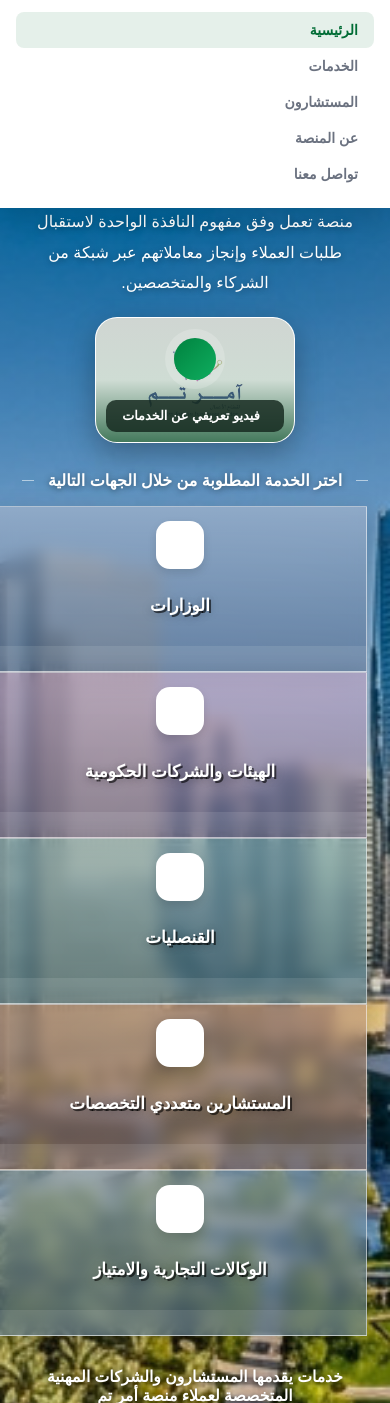
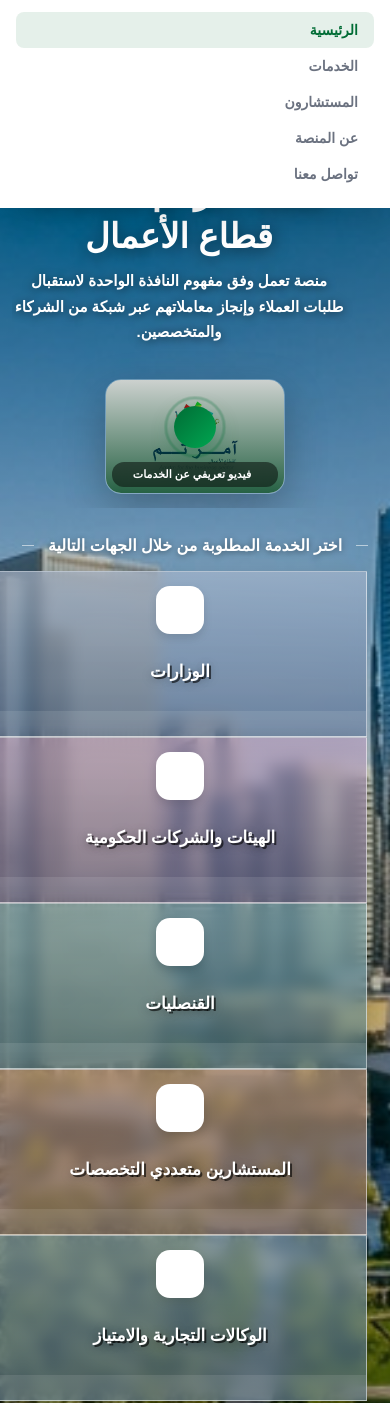
Before and after one commit to Asjadfaroq/amrtm-business-homepage, a Laravel app: page / in a window 390 px wide. Shown: the part 73-1476 px from the top of the page. Run offline with Laravel 12, Linux system fonts and the light colour scheme; data comes from the database, SQL or seed files in the repository; style sheets or scripts are compiled from the project's sources.

Commit message:
Refine hero layout and video card

```diff
--- a/resources/css/components/hero.css
+++ b/resources/css/components/hero.css
@@ -1,16 +1,29 @@
 .hero {
     position: relative;
-    flex: 1 1 auto;
-    min-height: 620px;
-    overflow: hidden;
+    z-index: 1;
+    flex: 1 1 0;
+    min-height: 0;
+    overflow: hidden auto;
+    overscroll-behavior: contain;
+    scrollbar-width: thin;
     color: #fff;
-    background: #1d3a4a;
 }
 
-.hero-slides,
-.hero-shade {
+.hero-slides {
+    position: fixed;
+    inset-inline: 0;
+    top: 70px;
+    z-index: 0;
+    height: 90vh;
+}
+
+.hero-slides::after {
+    content: "";
     position: absolute;
     inset: 0;
+    z-index: 1;
+    background: linear-gradient(rgba(0, 20, 11, 0.55) 0%, rgba(0, 20, 11, 0.15) 38%, rgba(0, 20, 11, 0.55) 100%);
+    pointer-events: none;
 }
 
 .hero-slides .carousel-inner,
@@ -21,11 +34,7 @@
 .hero-slides .carousel-item {
     background-size: cover;
     background-position: center;
-    transition-duration: 1.2s;
-}
-
-.hero-shade {
-    background: linear-gradient(180deg, rgba(8, 40, 60, 0.55) 0%, rgba(8, 40, 60, 0.12) 38%, rgba(0, 0, 0, 0.08) 100%);
+    transition-duration: 1.5s;
 }
 
 .hero-inner {
@@ -36,74 +45,87 @@
 .hero-top {
     display: flex;
     align-items: flex-start;
-    gap: 39px;
-    padding-inline-start: 35px;
+    justify-content: space-between;
+    gap: 24px;
+    overflow: hidden;
 }
 
 .hero-copy {
-    flex: 1 1 auto;
-    min-width: 0;
-    padding-top: 25px;
+    position: relative;
+    flex: 1 1 0;
+    overflow: hidden;
 }
 
-.hero-headline {
-    display: flex;
-    align-items: flex-start;
-    justify-content: space-between;
-    gap: 24px;
+.hero-badge {
+    position: absolute;
+    inset-inline-end: 0;
+    top: 24px;
+    z-index: 5;
+    display: inline-flex;
+    align-items: center;
+    gap: 10px;
+    padding: 13px 22px;
+    border: 1.5px solid rgba(255, 255, 255, 0.35);
+    border-radius: 16px;
+    background: linear-gradient(135deg, var(--brand), var(--brand-light));
+    box-shadow: 0 14px 32px -8px rgba(0, 108, 53, 0.65);
+    font-size: 14.5px;
+    font-weight: 800;
+    color: #fff;
+    transition: transform 0.3s, box-shadow 0.3s;
+}
+
+.hero-badge:hover {
+    transform: translateY(-3px);
+    box-shadow: 0 20px 42px -8px rgba(0, 108, 53, 0.8);
+    color: #fff;
+}
+
+.hero-badge i {
+    font-size: 16px;
+}
+
+.hero-heading {
+    margin-bottom: 18px;
+    margin-inline-start: 32px;
+    padding-top: 24px;
 }
 
 .hero-title {
+    display: inline-block;
     margin: 0;
-    font-size: 2.2rem;
-    font-weight: 700;
-    line-height: 1.35;
-    text-shadow: 0 2px 10px rgba(0, 0, 0, 0.25);
+    font-size: 34px;
+    font-weight: 900;
+    line-height: 1.3;
+    text-shadow: 0 2px 16px rgba(0, 0, 0, 0.5);
 }
 
 .hero-lead {
-    margin: 12px 0 0;
-    font-size: 1.14rem;
+    display: inline-block;
+    margin: 0 0 16px;
+    margin-inline-start: 32px;
+    font-size: 18px;
+    font-weight: 600;
     line-height: 1.9;
-    text-shadow: 0 1px 6px rgba(0, 0, 0, 0.35);
+    text-shadow: 0 1px 10px rgba(0, 0, 0, 0.6);
 }
 
-.hero-badge {
-    display: inline-flex;
-    align-items: center;
-    justify-content: center;
-    gap: 10px;
-    flex: 0 0 auto;
-    height: 49px;
-    padding: 0 23px;
-    border: 1px solid rgba(255, 255, 255, 0.35);
-    border-radius: 14px;
-    background: linear-gradient(90deg, #00713a 0%, #0c9a55 100%);
-    box-shadow: 0 8px 22px rgba(0, 80, 40, 0.35);
-    font-size: 0.94rem;
-    font-weight: 700;
-    color: #fff;
-    white-space: nowrap;
-}
-
-.hero-badge:hover {
-    color: #fff;
-    filter: brightness(1.06);
+.video-box {
+    display: flex;
+    justify-content: flex-end;
+    flex: 1 1 0;
+    max-width: 215px;
 }
 
 .video-card {
     position: relative;
-    display: flex;
-    flex-direction: column;
-    align-items: center;
-    flex: 0 0 200px;
     width: 200px;
     height: 200px;
     padding: 0;
-    border: 1px solid rgba(255, 255, 255, 0.45);
-    border-radius: 22px;
-    background: #fff;
-    box-shadow: 0 10px 28px rgba(0, 0, 0, 0.28);
+    border: 1.5px solid rgba(255, 255, 255, 0.25);
+    border-radius: 24px;
+    background: none;
+    box-shadow: 0 15px 40px rgba(0, 0, 0, 0.25);
     overflow: hidden;
 }
 
@@ -111,94 +133,171 @@
     content: "";
     position: absolute;
     inset: 0;
-    background: linear-gradient(180deg, rgba(176, 186, 180, 0.6) 0%, rgba(140, 172, 152, 0.42) 50%, rgba(52, 110, 78, 0.92) 100%);
+    background: linear-gradient(180deg, rgba(0, 25, 12, 0.2) 0%, rgba(0, 70, 35, 0.85) 100%);
+    pointer-events: none;
 }
 
 .video-card-poster {
-    position: absolute;
-    inset: 0;
+    display: block;
     width: 100%;
     height: 100%;
     object-fit: cover;
 }
 
 .video-card-play {
-    position: relative;
-    z-index: 1;
-    display: grid;
-    place-items: center;
+    position: absolute;
+    top: 42%;
+    left: 50%;
+    z-index: 3;
+    display: flex;
+    align-items: center;
+    justify-content: center;
     width: 52px;
     height: 52px;
-    margin-top: 32px;
     border-radius: 50%;
-    background: linear-gradient(135deg, #00823f, #0fae5f);
-    box-shadow: 0 0 0 9px rgba(255, 255, 255, 0.18);
-    font-size: 1.25rem;
+    background: linear-gradient(135deg, var(--brand), var(--brand-light));
+    box-shadow: 0 8px 25px rgba(0, 108, 53, 0.3);
+    font-size: 16px;
     color: #fff;
+    transform: translate(-50%, -50%);
+}
+
+.video-card-play::after {
+    content: "";
+    position: absolute;
+    inset: 0;
+    border: 2px solid var(--brand);
+    border-radius: 50%;
+    animation: ripple-out 1.5s ease-out infinite;
 }
 
 .video-card-caption {
     position: absolute;
-    z-index: 1;
-    inset-inline: 10px;
+    inset-inline: 8px;
     bottom: 10px;
+    z-index: 3;
     display: flex;
     align-items: center;
     justify-content: center;
-    gap: 8px;
-    height: 32px;
-    border-radius: 10px;
-    background: rgba(20, 40, 30, 0.82);
-    font-size: 0.8rem;
+    gap: 6px;
+    padding: 6px 8px;
+    border-radius: 12px;
+    background: rgba(0, 0, 0, 0.48);
+    backdrop-filter: blur(8px);
+    font-size: 12px;
     font-weight: 700;
+    line-height: 1.5;
     color: #fff;
 }
 
 .video-card-caption i {
-    color: #2fd27f;
+    font-size: 13px;
+    color: #2ecc71;
 }
 
-@media (max-width: 991.98px) {
+@keyframes ripple-out {
+    0% {
+        transform: scale(1);
+        opacity: 0.6;
+    }
+
+    100% {
+        transform: scale(1.8);
+        opacity: 0;
+    }
+}
+
+@media (max-width: 992px) {
     .hero {
-        padding-bottom: 32px;
+        padding-top: 75px;
+        padding-bottom: 20px;
     }
 
     .hero-top {
         flex-direction: column;
         align-items: center;
-        gap: 18px;
-        padding: 32px 22px 0;
+        gap: 16px;
+    }
+
+    .hero-copy {
+        flex: 0 0 auto;
+        width: 100%;
         text-align: center;
     }
 
-    .hero-copy {
-        width: 100%;
-        padding-top: 0;
+    .hero-heading {
+        margin-bottom: 10px;
     }
 
-    .hero-headline {
-        flex-direction: column-reverse;
-        align-items: stretch;
-        gap: 26px;
+    .video-box {
+        flex: 0 0 auto;
+        justify-content: center;
+        width: 100%;
+        max-width: none;
+        margin: 6px 0;
     }
 
-    .hero-title {
-        font-size: 2rem;
+    .video-card {
+        width: 220px;
+        height: 135px;
+        border-radius: 18px;
+    }
+}
+
+@media (max-width: 768px) {
+    .hero {
+        padding-top: 80px;
+        padding-bottom: 15px;
+    }
+
+    .hero-top {
+        gap: 12px;
+        padding: 8px 12px;
     }
 
     .hero-lead {
-        font-size: 1rem;
+        font-size: 15px;
+        line-height: 1.7;
     }
 
     .video-card {
-        flex-basis: auto;
-        height: 126px;
+        width: 200px;
+        height: 125px;
+        border-radius: 16px;
     }
 
     .video-card-play {
         width: 42px;
         height: 42px;
-        margin-top: 20px;
-        font-size: 1.25rem;
+        font-size: 14px;
+    }
+
+    .video-card-caption {
+        inset-inline: 6px;
+        bottom: 6px;
+        padding: 4px 6px;
+        font-size: 11px;
     }
 }
+
+@media (max-width: 767px) {
+    .hero-badge {
+        position: static;
+        justify-content: center;
+        width: 100%;
+        margin-top: 14px;
+    }
+}
+
+@media (max-width: 480px) {
+    .video-card {
+        width: 180px;
+        height: 115px;
+    }
+}
+
+@media (prefers-reduced-motion: reduce) {
+    .video-card-play::after {
+        animation: none;
+    }
+}
--- a/resources/views/components/hero.blade.php
+++ b/resources/views/components/hero.blade.php
@@ -7,23 +7,22 @@
         </div>
     </div>
 
-    <div class="hero-shade"></div>
-
     <div class="hero-inner">
         <div class="hero-top">
             <div class="hero-copy">
-                <div class="hero-headline">
-                    <h1 class="hero-title">{{ __('home.hero.title') }}</h1>
-
                 <a class="hero-badge" href="#">
                     <i class="fa fa-file-signature"></i>
                     {{ __('home.hero.badge') }}
                 </a>
+
+                <div class="hero-heading">
+                    <h1 class="hero-title">{{ __('home.hero.title') }}</h1>
                 </div>
 
                 <p class="hero-lead">{{ __('home.hero.lead') }}</p>
             </div>
 
+            <div class="video-box">
                 <button class="video-card" type="button">
                     <img class="video-card-poster" src="{{ asset('images/video-poster.jpg') }}" alt="">
                     <span class="video-card-play"><i class="fa fa-play"></i></span>
@@ -33,6 +32,7 @@
                     </span>
                 </button>
             </div>
+        </div>
 
         {{ $slot }}
     </div>
```
Lines whose indentation alone changed are shown as unchanged.
